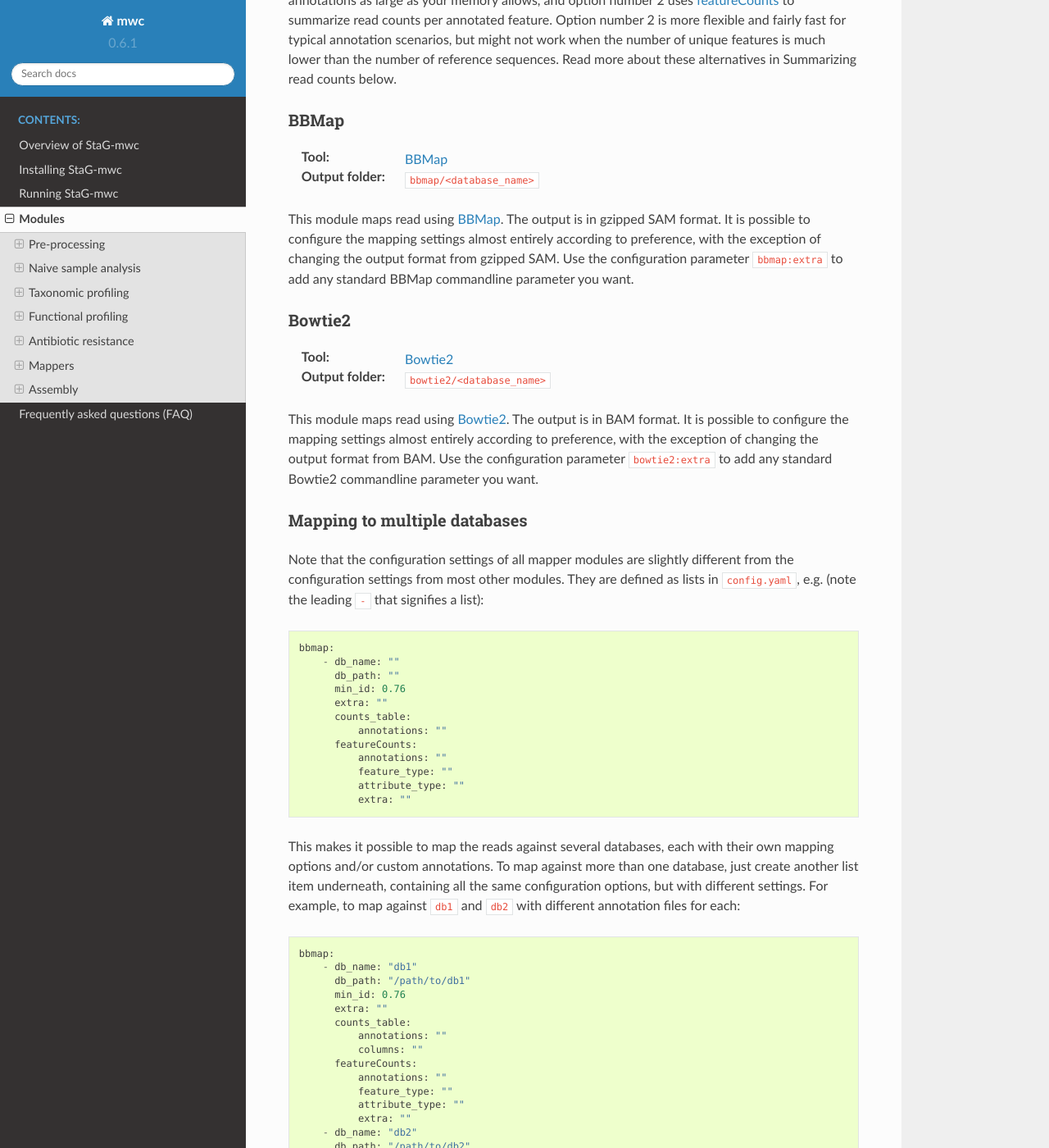
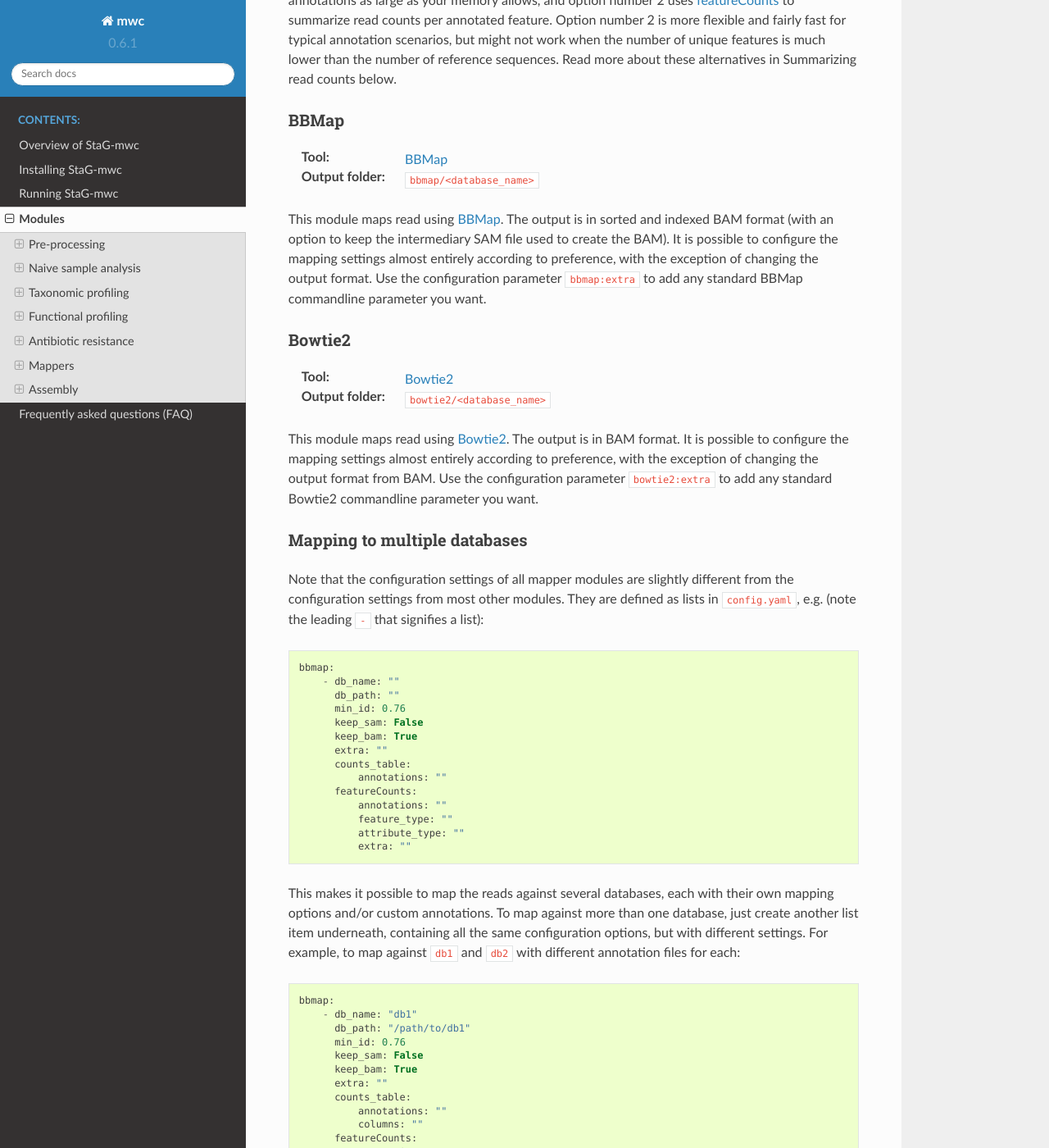
Before and after one commit to ctmrbio/stag-mwc, a Sphinx documentation site: the page built from docs/source/modules.rst, in a window 1280 px wide and 1400 px high, scrolled down 6976 px. Shown: the whole window at 82% size. Built offline with Sphinx 7.4.7 and the Read the Docs theme 2.0.0, drawn with Linux system fonts in a browser that asks for light colours; some of the changed text lies outside the part shown.

Commit message:
Update docs, CHANGELOG

```diff
--- a/docs/source/modules.rst
+++ b/docs/source/modules.rst
@@ -350,10 +350,11 @@ BBMap
 :Tool: `BBMap`_
 :Output folder: ``bbmap/<database_name>``
 
-This module maps read using `BBMap`_. The output is in gzipped SAM format. It
-is possible to configure the mapping settings almost entirely according to
-preference, with the exception of changing the output format from gzipped SAM.
-Use the configuration parameter ``bbmap:extra`` to add any standard BBMap
+This module maps read using `BBMap`_. The output is in sorted and indexed BAM
+format (with an option to keep the intermediary SAM file used to create the
+BAM). It is possible to configure the mapping settings almost entirely
+according to preference, with the exception of changing the output format. Use
+the configuration parameter ``bbmap:extra`` to add any standard BBMap
 commandline parameter you want.
 
 Bowtie2
@@ -378,6 +379,8 @@ signifies a list)::
         - db_name: ""
           db_path: ""
           min_id: 0.76
+          keep_sam: False
+          keep_bam: True
           extra: ""
           counts_table:
               annotations: ""
@@ -397,6 +400,8 @@ configuration options, but with different settings. For example, to map against
         - db_name: "db1"
           db_path: "/path/to/db1"
           min_id: 0.76
+          keep_sam: False
+          keep_bam: True
           extra: ""
           counts_table:
               annotations: ""
@@ -409,6 +414,8 @@ configuration options, but with different settings. For example, to map against
         - db_name: "db2"
           db_path: "/path/to/db2"
           min_id: 0.76
+          keep_sam: False
+          keep_bam: True
           extra: ""
           counts_table:
               annotations: "/path/to/db2/annotations.txt"
```
Also changed, not shown: CHANGELOG.md (+2 -0 lines).
